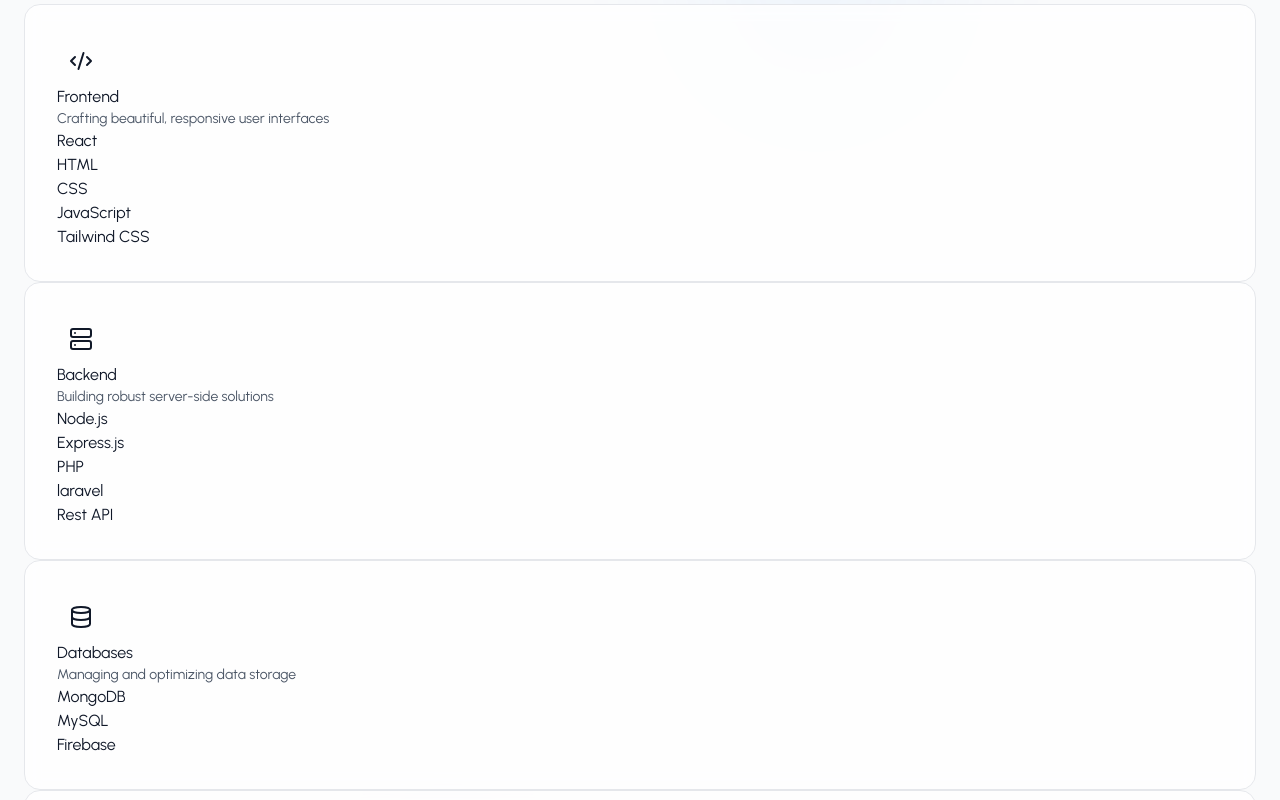
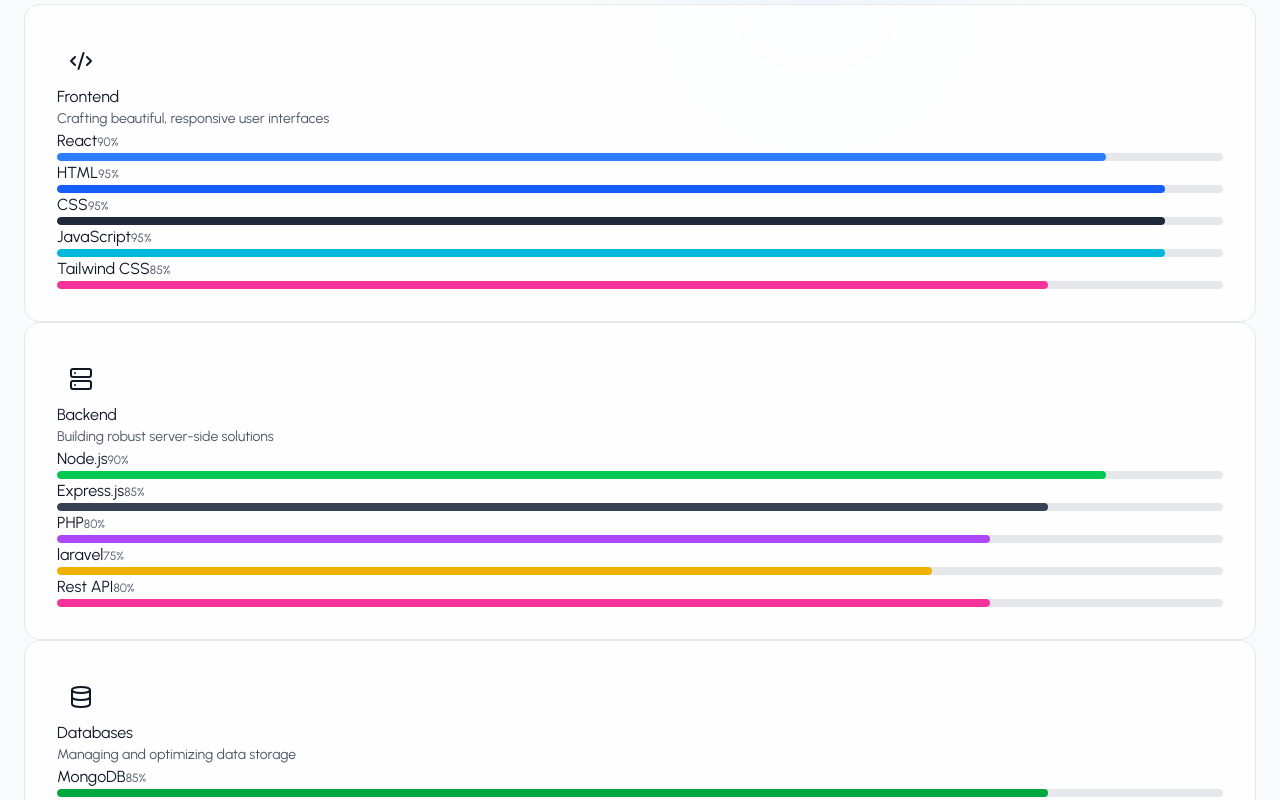
Before and after one commit to AshaniTH/my-portfolio, a React (Vite) app: page / in a window 1280 px wide. Shown: the part 1120-1920 px from the top of the page. Built offline with nearby package versions, Linux system fonts and the light colour scheme.

Commit message:
feat: enhance SkillsSection with skill level display and animated skill bars

```diff
--- a/src/components/Sections/SkillsSection.jsx
+++ b/src/components/Sections/SkillsSection.jsx
@@ -141,7 +141,34 @@ const SkillsSection = () => {
                 >
                   <div className=''>
                     <span className=''>{skill.name}</span>
+                    <span
+                    className={`text-xs ${
+                      isDarkMode ? "text-gray-500" : "text-gray-600"
+                    }`}
+                    >
+                      {skill.level}%
+
+                    </span>
                   </div>
+                  <div
+                  className={`h-2 rounded-full overflow-hidden ${
+                    isDarkMode ? "bg-gray-800" : "bg-gray-200"
+                  }`}
+                  >
+                    <motion.div
+                    variants={skillBarVariants}
+                    initial="hidden"
+                    animate= {isInView ? "visible" : "hidden"}
+                    custom= {skill.level}
+                    className={`h-full ${skill.color} rounded-full relative`}
+                    >
+                      <div className=''>
+
+                      </div>
+
+                    </motion.div>
+
+                    </div>
 
                 </div>
               ))}
```
